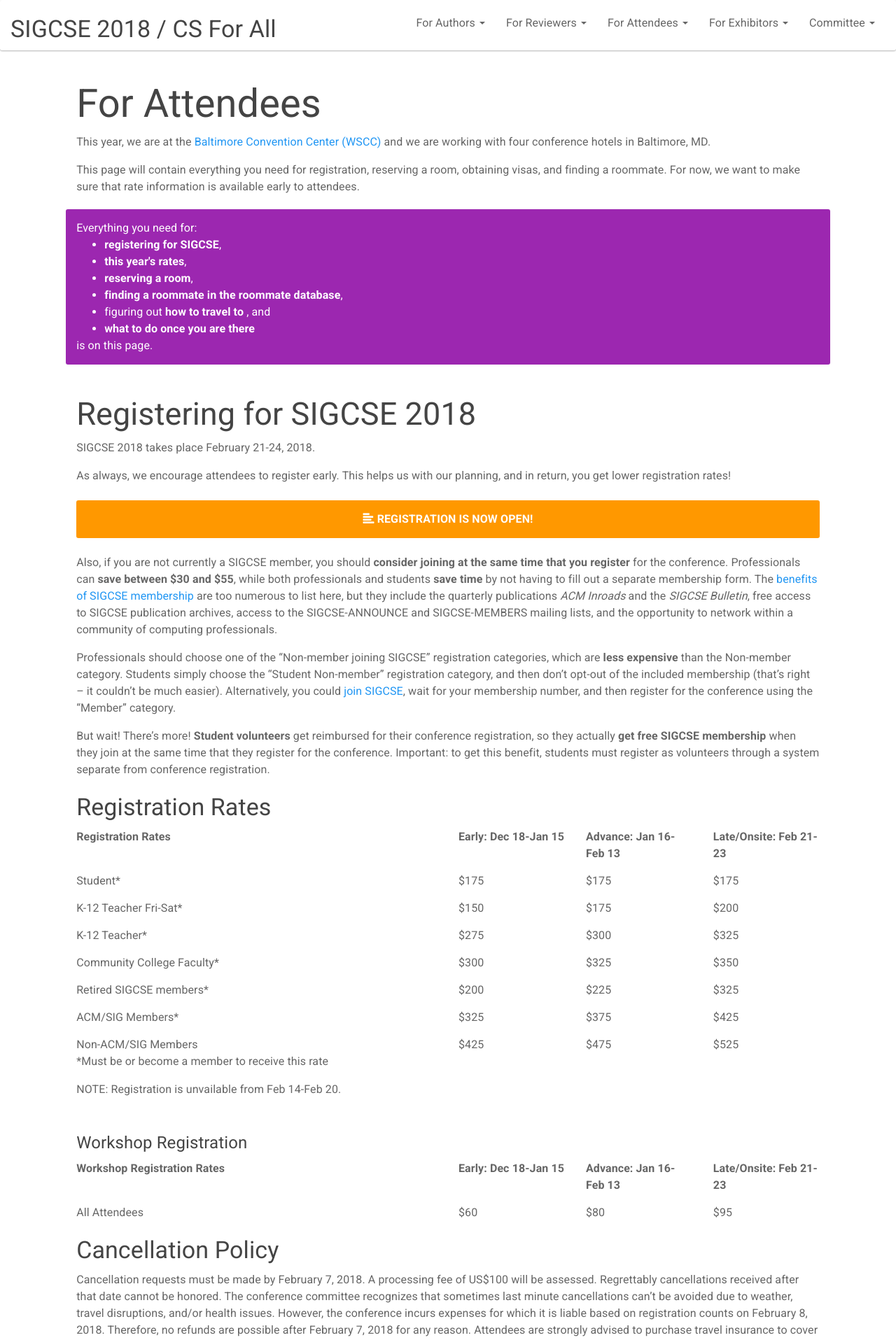
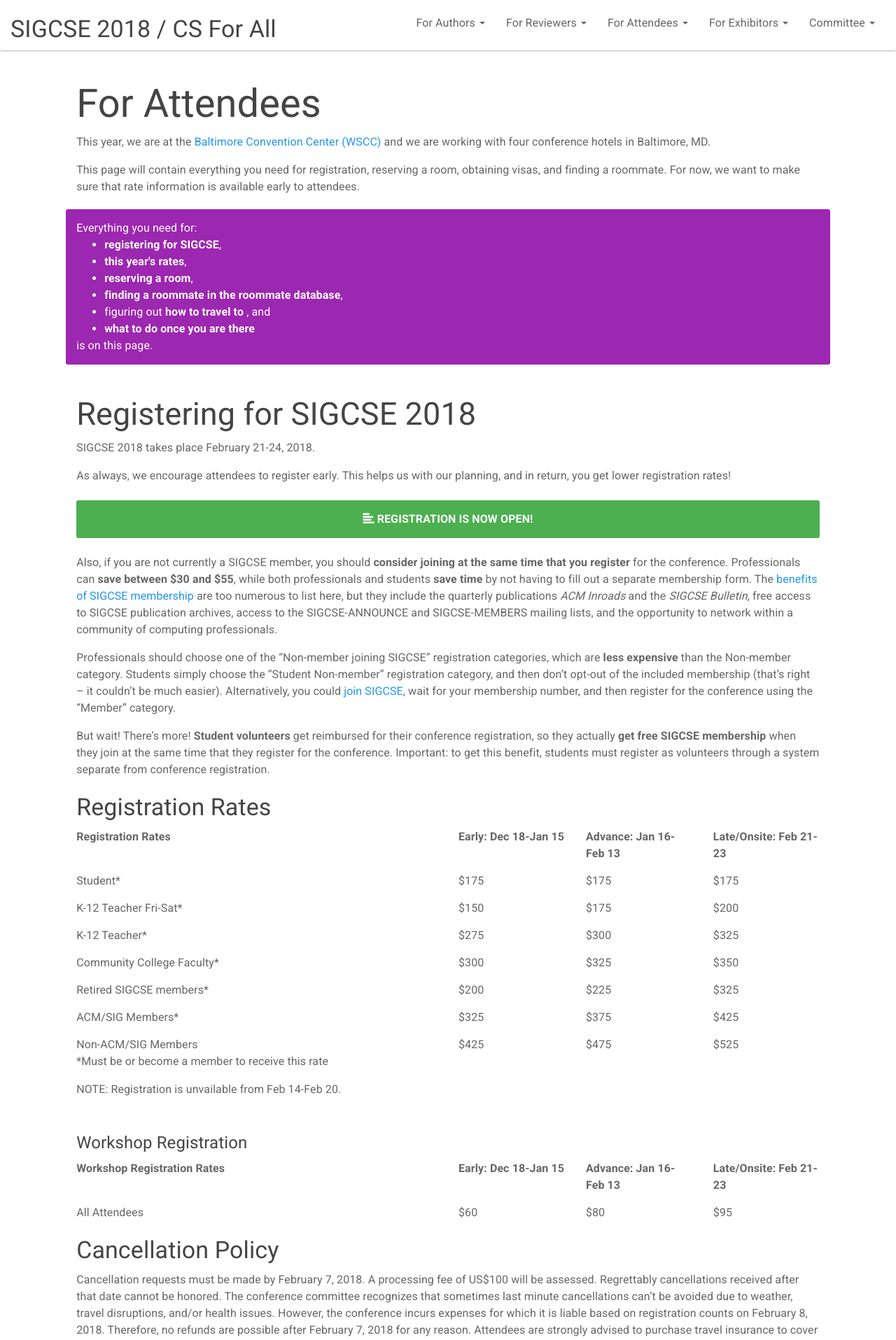
Before and after one commit to sigcsets/sigcse2018, a Jekyll site: the page built from attendees/index.md, in a window 1280 px wide. Shown: the top 1915 px of the page at 70% size. Built offline with Jekyll 4.4.1, drawn with Linux system fonts in a browser that asks for light colours.

Commit message:
fixed registration bar color

```diff
--- a/attendees/index.md
+++ b/attendees/index.md
@@ -52,7 +52,7 @@
 
 As always, we encourage attendees to register early. This helps us with our planning, and in return, you get lower registration rates!
 
-<div class = "alert alert-warning text-center" style="margin-top: 23px">
+<div class = "alert alert-success text-center" style="margin-top: 23px">
     <span class="glyphicon glyphicon-align-left" aria-hidden="true"></span>
       <a href="https://www.regonline.com/sigcse2018">REGISTRATION IS NOW OPEN!</a><br>
 
--- a/index.html
+++ b/index.html
@@ -17,7 +17,7 @@
   The SIGCSE Technical Symposium is the largest computing education conference worldwide organized by ACM SIGCSE. It attracts around 1,300 researchers, educators, and others interested in improving computing education in K-12 and higher education.
   </p>
 
-  <div class = "alert alert-warning text-center" style="margin-top: 23px">
+  <div class = "alert alert-success text-center" style="margin-top: 23px">
     <span class="glyphicon glyphicon-align-left" aria-hidden="true"></span>
       <a href="https://www.regonline.com/sigcse2018">REGISTRATION IS NOW OPEN!</a><br>
        </div>
```
